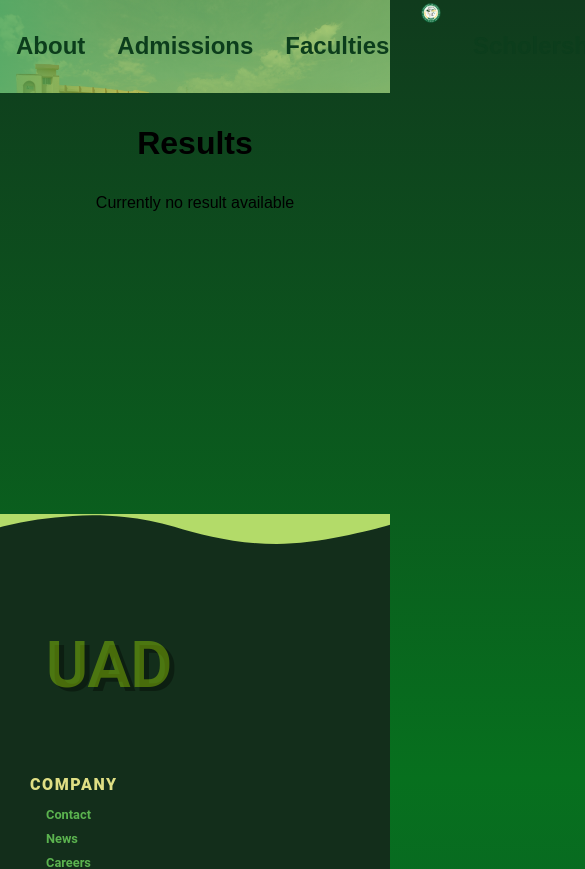
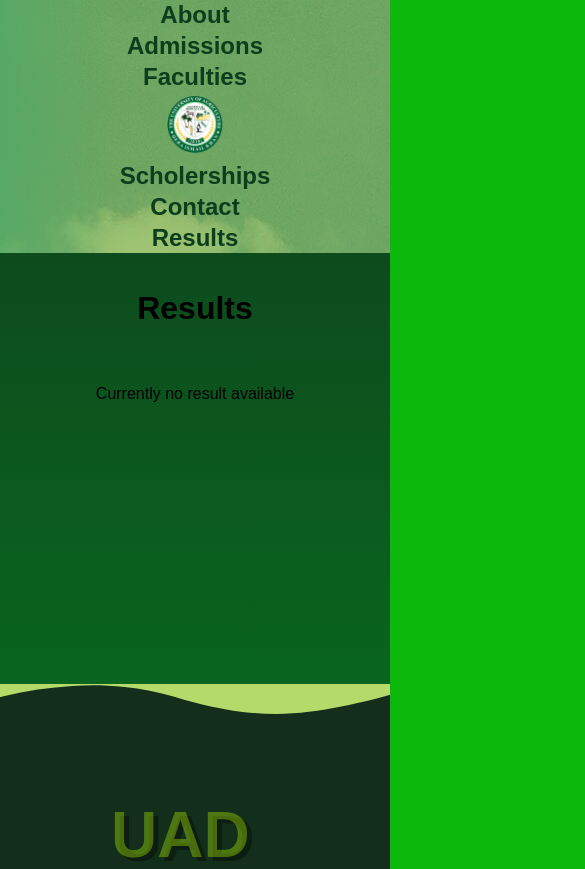
Before and after one commit to HashirA32/uad, a React (Create React App) app: page /links in a window 390 px wide. Shown: the top 869 px of the page, 585 px wide, since content can reach past the window. Built offline with nearby package versions, Linux system fonts and the light colour scheme.

Commit message:
Maked the web responsive for mobile and tablets

```diff
--- a/public/index.html
+++ b/public/index.html
@@ -3,7 +3,7 @@
   <head>
     <meta charset="utf-8" />
     <link rel="icon" href="%PUBLIC_URL%/favicon.ico" />
-    <meta name="viewport" content="width=device-width, initial-scale=1" />
+    <meta name="viewport" content="width=device-width, initial-scale=1.0">
     <meta name="theme-color" content="#000000" />
     <meta
       name="description"
--- a/src/App.css
+++ b/src/App.css
@@ -1,5 +1,6 @@
+/* Base Styles */
+
 .Nav {
-
   margin: 0;
   padding: 0;
   display: flex;
@@ -7,7 +8,6 @@
   justify-content: space-around;
   background-color: #008f2d;
   background: linear-gradient(to right, #58ad57da 0%, #81b9188c 30%, #81b9188c 100%), url('/images/Background.jpg');
-  background-size: cover;
   background-repeat: no-repeat;
   height: 11vh;
   width: auto;
@@ -39,13 +39,11 @@ a {
 }
 
 .logo {
-
   margin-top: 0.1rem;
-  height: 11dvh;
+  height: auto;
   width: 5dvw;
   background-size: contain;
   border-radius: 50%;
-
 }
 
 img {
@@ -58,15 +56,13 @@ img {
   height: fit-content;
   width: fit-content;
   margin-left: 5dvw;
-  margin-top: 47dvh;
+  margin-top: 40dvh;
   padding: 1.5rem;
   font-weight: 600;
   font-size: 3.5rem;
-  background: linear-gradient(to right, #0b3223ef, #0b3223a6, #045e3be3 );
-  border-radius: 5px ;
+  background: linear-gradient(to right, #0b3223ef, #0b3223a6, #045e3be3);
+  border-radius: 5px;
   color: rgba(163, 255, 163, 0.753);
-
-
 }
 
 .hero-text {
@@ -76,12 +72,12 @@ img {
   top: 20dvh;
   left: -0.8rem;
   padding: 0.9rem;
-  font-size: 3rem;
+  font-size: 2.5rem;
   border-radius: 1rem;
   color: #5bb34f;
-  background: linear-gradient(to right, #0b3223e5, #0b3223a6, #045e3cb2 );
+  background: linear-gradient(to right, #0b3223e5, #0b3223a6, #045e3cb2);
   margin: 0px;
-
+  z-index: -111;
 }
 
 .hero-text-Link {
@@ -91,15 +87,13 @@ img {
   padding: 0px;
 }
 
-
 /* Card section */
-
 
 .card {
   position: relative;
   background-size: cover;
-  width: 350px;
-  height: 230px;
+  width: 21rem;
+  height: 14rem;
   background-color: #f8f8f813;
   border-radius: 10px;
   display: flex;
@@ -111,7 +105,6 @@ img {
   transition: all 0.6s cubic-bezier(0.175, 0.885, 0.32, 1.275);
   margin: 0px;
   padding: 0px;
-
   aspect-ratio: 2/2;
   object-fit: contain;
 }
@@ -132,8 +125,6 @@ img {
   background-color: rgba(0, 0, 0, 0);
 }
 
-
-
 .cards-Contianer::-webkit-scrollbar {
   background-color: #021809;
   border-radius: 5px;
@@ -145,15 +136,12 @@ img {
   border-radius: 5px;
 }
 
-
-
 .card svg {
   width: 48px;
   fill: #333;
   transition: all 0.6s cubic-bezier(0.175, 0.885, 0.32, 1.275);
   margin: 0px;
   padding: 0px;
-
 }
 
 .card:hover {
@@ -180,7 +168,6 @@ img {
 .card:hover .card__content {
   transform: rotateX(0deg);
   background-color: #0d272b;
-
 }
 
 .card__title {
@@ -204,25 +191,21 @@ img {
   text-align: center;
   padding-top: 2rem;
   padding: 1rem;
-
 }
 
-
-
 .ACADEMICMain {
-
   margin: 0px;
   padding: 0px;
   height: 100dvh;
   width: auto;
   background-color: #21742f;
 }
+
 .ACADEMIC {
   margin: 0px;
   padding: 0px;
   margin-left: 5dvw;
   padding-top: 1rem;
-
 }
 
 .Academic-Heading {
@@ -232,10 +215,8 @@ img {
   border-radius: 1rem;
   padding: 1rem;
   font-size: 3rem;
-  background: linear-gradient(to right,  #4e9ce67c 0%,#a3c4e27c 40%, #0d2b1900 100% );
+  background: linear-gradient(to right, #4e9ce67c 0%, #a3c4e27c 40%, #0d2b1900 100%);
   width: fit-content;
-
-
 }
 
 .Academic-text {
@@ -246,52 +227,47 @@ img {
   font-weight: 600;
   color: #b8cfe67c;
   padding-left: 1rem;
-
 }
 
-
-
 /* Faculty Section */
-
 
 .Faculty {
   height: 180dvh;
   width: auto;
   background-color: #0f6424d7;
 }
+
 .FacultyHeading {
   display: flex;
-  justify-content:space-around;
+  justify-content: space-around;
   color: rgb(11, 20, 12);
-
 }
 
 .FacultyMainLine {
   position: relative;
   font-size: 3rem;
   font-weight: 600;
-  padding-right:5rem;
+  padding-right: 5rem;
 }
-
 
 .FacultyMainHeading {
   font-size: 1rem;
   font-weight: 600;
 }
+
 .FacultyD1 {
   display: flex;
   align-items: center;
-  justify-content:stretch;
+  justify-content: stretch;
   width: 90dvw;
   margin: 0rem;
   padding: 0rem;
-
 }
 
 .FacultyD2 {
   display: flex;
   align-items: center;
-  justify-content:stretch;
+  justify-content: stretch;
   width: 90dvw;
   margin-top: 2rem;
   padding-left: 5rem;
@@ -302,8 +278,6 @@ img {
   padding: 1rem;
   padding-left: 5rem;
   padding-right: 4rem;
-
-
 }
 
 .FacultyImage1 {
@@ -345,7 +319,6 @@ img {
 
 /* Counter Section */
 
-
 .CounterMain {
   height: 50dvh;
   width: auto;
@@ -357,17 +330,14 @@ img {
 }
 
 .Counter {
-
   display: inline-block;
   margin: 0 12dvw;
   text-align: center;
   font-size: 2rem;
   font-weight: 600;
-
 }
 
 /* Feedback section */
-
 
 .App {
   text-align: center;
@@ -418,9 +388,7 @@ img {
   text-align: right;
 }
 
-
 /* Events Section */
-
 
 .Event {
   height: 80dvh;
@@ -430,7 +398,7 @@ img {
   padding-right: 2rem;
   display: flex;
   align-items: center;
-  justify-content:flex-end;
+  justify-content: flex-end;
   flex-wrap: wrap;
   gap: 2rem;
   background-color: #103b1d;
@@ -472,21 +440,21 @@ img {
   -webkit-transition: all .8s ease;
   transition: all .8s ease;
   -webkit-filter: blur(.5rem);
-          filter: blur(.5rem);
+  filter: blur(.5rem);
 }
 
 .text {
   -webkit-box-flex: 1;
-      -ms-flex-positive: 1;
-          flex-grow: 1;
+  -ms-flex-positive: 1;
+  flex-grow: 1;
   padding: 15px;
   display: -webkit-box;
   display: -ms-flexbox;
   display: flex;
   -webkit-box-orient: vertical;
   -webkit-box-direction: normal;
-      -ms-flex-direction: column;
-          flex-direction: column;
+  -ms-flex-direction: column;
+  flex-direction: column;
   color: rgb(255, 255, 255);
   font-weight: 900;
   font-size: 1.1rem;
@@ -504,11 +472,8 @@ img {
   top: -30%;
   left: 50%;
   -webkit-filter: blur(0rem);
-          filter: blur(0rem);
+  filter: blur(0rem);
 }
-
-
-
 
 /* Footer Section */
 
@@ -518,9 +483,9 @@ h1 {
   filter: drop-shadow(5px 4px 0px rgb(0, 0, 0));
 }
 
-.pg-footer {
+/* .pg-footer {
   font-family: 'Roboto', sans-serif;
-}
+} */
 
 .footer {
   background-color: #132e1b;
@@ -550,11 +515,10 @@ h1 {
 }
 
 .footer-content-column {
-  box-sizing: border-box;
-  padding-left: 15px;
+
+  padding-left: 5rem;
   padding-right: 15px;
-  width: 100%;
-  color: #fff;
+
 }
 
 .footer-content-column ul li a {
@@ -662,8 +626,6 @@ h1 {
   width: 236px;
 }
 
-
-
 .footer-social-amoeba-path {
   fill: #5bb34f;
 }
@@ -687,7 +649,6 @@ h1 {
   border: 0;
   top: 50%;
 }
-
 
 .footer-copyright {
   background-color: #5bb34f;
@@ -716,59 +677,424 @@ h1 {
   text-decoration: none;
 }
 
-@media (min-width:320px) and (max-width:479px)  {
-  .footer-content {
-    padding-bottom: 60px;
+/* Responsive Styles */
+
+@media (max-width: 1024px) {
+  .Nav {
+    flex-direction: column;
+    height: 30dvh;
+  }
+  .logo {
+    height: fit-content;
+    width: 15dvw;
+  }
+  .hero {
+    height: 68dvh;
+    padding: 10px;
+    background-size: cover;
+  }
+
+  .name {
+    top: auto;
+    bottom: -25px;
+    padding: 0.5rem;
+
+  }
+
+  .hero-text {
+    font-size: 2.5rem;
+  }
+
+  .hero-text-Link {
+    font-size:  3rem;
+  }
+
+
+  .ACADEMIC {
+    display: flex;
+    flex-direction: column;
+    align-items: center;
+    justify-content: center;
+  }
+  .cards-Contianer {
+    flex-direction: column;
+    height: 63dvh;
+    width: 60dvh;
+    padding: 0px;
+
+
+  }
+
+  .card {
+    width: 18rem;
+    height: 11.5rem;
+    background-color: transparent;
+  }
+
+
+  .Faculty {
+    height: 60dvh;;
+   }
+   .FacultyD1{
+     height: 20dvh;
+     margin: 0px;
+     padding: 0px;
+     width: 95dvw;
+
+   }
+
+   .FacultyD2 {
+     height: 20dvh;
+     margin: 0px;
+     padding: 1.5rem;
+     width: 95dvw;
+   }
+
+   .FacultyImage{
+     height: 20dvh;
+     width: 60dvw;
+   }
+
+   .FacultyImage1 {
+     padding-top: 3rem;
+     width: 60dvw;
+     height: 20dvh;
+   }
+   .FacultyDetails{
+     width: 50dvw;
+     height: 20dvh;
+     padding: 0px;
+   }
+
+   .Faculty__description{
+     width: 20dvh;
+     height: 20dvh;
+     padding: 0px;
+   }
+
+   .FacultyImage {
+     height: 30dvh;
+     width: 40dvh;
+     padding: 0.5rem;
+     padding-left: 1rem;
+     padding-right: 2rem;
+   }
+
+   .Faculty__title {
+     font-size: 1rem;
+     margin: 0px;
+   }
+
+
+  .ACADEMICMain,
+  .Faculty,
+  .CounterMain,
+  .App,
+  .Event,
+  .Scholership,
+  .Result {
+    height: auto;
+    padding: 20px;
+  }
+
+  .Academic-Heading,
+  .FacultyMainLine,
+  .Counter,
+  .Scholership-H,
+  .Result-H {
+    font-size: 2rem;
+  }
+
+  .Academic-text,
+  .Faculty__description,
+  .Counter,
+  .Scholership-D,
+  .Result-D {
+    font-size: 1rem;
   }
 }
 
-@media (min-width:480px) and (max-width:599px)  {
-  .footer-content {
-    padding-bottom: 60px;
+@media (max-width: 768px) {
+  .Nav {
+    flex-direction: column;
+  }
+
+  .logo {
+    height: fit-content;
+    width: 15dvw;
+  }
+  .hero {
+    height: auto;
+    padding: 10px;
+  }
+
+  .name {
+    font-size: 1.2rem;
+    top: auto;
+    margin-top: 4rem;
+    bottom: -10px;
+    padding: 0.5rem;
+  }
+
+  .hero-text {
+    font-size: 1.5rem;
+    top: 5vh;
+
+  }
+
+  .hero-text-Link {
+    font-size: 1.6rem;
+  }
+
+
+  .ACADEMIC {
+    display: flex;
+    flex-direction: column;
+    align-items: center;
+    justify-content: center;
+  }
+  .cards-Contianer {
+    flex-direction: column;
+    height: 63dvh;
+    width: 30dvh;
+    padding: 0px;
+
+
+  }
+
+  .card {
+    width: 18rem;
+    height: 11.5rem;
+    background-color: transparent;
+  }
+
+
+  .Faculty {
+    height: 60dvh;;
+   }
+   .FacultyD1{
+     height: 20dvh;
+     margin: 0px;
+     padding: 0px;
+     width: 95dvw;
+
+   }
+
+   .FacultyD2 {
+     height: 20dvh;
+     margin: 0px;
+     padding: 1.5rem;
+     width: 95dvw;
+   }
+
+   .FacultyImage{
+     height: 20dvh;
+     width: 60dvw;
+   }
+
+   .FacultyImage1 {
+     padding-top: 3rem;
+     width: 60dvw;
+     height: 20dvh;
+   }
+   .FacultyDetails{
+     width: 50dvw;
+     height: 20dvh;
+     padding: 0px;
+   }
+
+   .Faculty__description{
+     width: 20dvh;
+     height: 20dvh;
+     padding: 0px;
+   }
+
+   .FacultyImage {
+     height: 30dvh;
+     width: 40dvh;
+     padding: 0.5rem;
+     padding-left: 1rem;
+     padding-right: 2rem;
+   }
+
+   .Faculty__title {
+     font-size: 1rem;
+     margin: 0px;
+   }
+
+
+  .ACADEMICMain,
+  .Faculty,
+  .CounterMain,
+  .App,
+  .Event,
+  .Scholership,
+  .Result {
+    height: auto;
+    padding: 10px;
+  }
+
+  .Academic-Heading,
+  .FacultyMainLine,
+  .Counter,
+  .Scholership-H,
+  .Result-H {
+    font-size: 1.5rem;
+  }
+
+  .Academic-text,
+  .Faculty__description,
+  .Counter,
+  .Scholership-D,
+  .Result-D {
+    font-size: 0.8rem;
   }
 }
 
-@media (min-width:600px) and (max-width: 800px)  {
-  .footer-content {
-    padding-bottom: 60px;
+@media (max-width: 480px) {
+  .Nav {
+    flex-direction: column;
+
   }
+
+  .logo {
+    height: fit-content;
+    width: 15dvw;
+  }
+  .hero {
+    height: auto;
+    padding: 5px;
+    font-size: 2rem;
+  }
+
+  .hero-text-Link {
+    font-size: 1.2rem;
+  }
+
+  .name {
+    font-size: 1.2rem;
+    top: auto;
+    margin-top: 4rem;
+    bottom: -5px;
+    padding: 0.5rem;
+  }
+
+  .hero-text {
+    font-size: 1rem;
+    top: 2vh;
+    padding-left: 1rem;
+    padding-right: 0.2rem;
+    padding-bottom: 0.5rem;
+    padding-top: 0.5rem;
+    width: fit-content;
+  }
+
+  .cards-Contianer {
+    flex-direction: column;
+    height: 63dvh;
+    width: 90%;
+  }
+
+  .card {
+    width: 18rem;
+    height: 11.5rem;
+    background-color: transparent;
+  }
+  .ACADEMICMain,
+  .CounterMain,
+  .App,
+  .Event,
+  .Scholership,
+  .Result {
+    height: auto;
+    padding: 5px;
+  }
+  .Faculty {
+   height: 60dvh;;
+  }
+  .FacultyD1{
+    height: 20dvh;
+    margin: 0px;
+    padding: 0px;
+    width: 95dvw;
+
+  }
+
+  .FacultyD2 {
+    height: 20dvh;
+    margin: 0px;
+    padding: 1.5rem;
+    width: 95dvw;
+  }
+
+  .FacultyImage{
+    height: 20dvh;
+    width: 60dvw;
+  }
+
+  .FacultyImage1 {
+    padding-top: 3rem;
+    width: 60dvw;
+    height: 20dvh;
+  }
+  .FacultyDetails{
+    width: 50dvw;
+    height: 20dvh;
+    padding: 0px;
+  }
+
+  .Faculty__description{
+    width: 20dvh;
+    height: 20dvh;
+    padding: 0px;
+  }
+
+  .FacultyImage {
+    height: 30dvh;
+    width: 40dvh;
+    padding: 0.5rem;
+    padding-left: 1rem;
+    padding-right: 2rem;
+  }
+
+  .Faculty__title {
+    font-size: 1rem;
+    margin: 0px;
+  }
+
+  .text {
+    font-size:0.9rem;
 }
 
-@media (min-width:801px)  {
-  .footer-content {
-    padding-bottom: 60px;
-  }
+.feedback-container {
+  font-size: 0.6rem;
+
 }
 
-@media (min-width:1025px) {
-  .footer-content {
-    padding-bottom: 60px;
-  }
+.feedback-grid {
+  font-size: 1rem;padding-bottom: 1rem;
 }
-
-@media (min-width:1281px) {
-  .footer-content {
-    padding-bottom: 60px;
-  }
-}
-
-@media (min-width: 760px) {
-  .footer-wave-svg {
-    height: 50px;
+  .Academic-Heading,
+  .FacultyMainLine,
+  .Counter,
+  .Scholership-H,
+  .Result-H {
+    font-size: 1rem;
+    margin-bottom: 1.5rem;
   }
 
-  .footer-content-column {
-    width: 24.99%;
+  .Academic-text,
+  .Counter,
+  .Scholership-D,
+  .Result-D {
+    font-size: 0.6rem;
+    padding: 2px;
   }
 }
 
 
 
-
-
-
-
-                                         /*Pages CSS*/
+                                        /*Pages CSS*/
 
 
 
@@ -1001,7 +1327,7 @@ h1 {
 
 .LinkMain  {
  display: flex;
- align-items: start;
+ align-items: center;
  justify-content: space-around;
 }
 
--- a/src/App.js
+++ b/src/App.js
@@ -1,5 +1,5 @@
 import React from "react";
-import { BrowserRouter as Router, Routes, Route, useLocation } from "react-router-dom";
+import { BrowserRouter as Router, Routes, Route,  } from "react-router-dom";
 import { Suspense, lazy } from "react";
 
 import Navbar from './comps/Navbar';
@@ -33,8 +33,8 @@ function HomePageComponents() {
 }
 
 function App() {
-  const location = useLocation();
-  const isHomePage = location.pathname === "/";
+
+
 
   return (
     <>
--- a/src/comps/Faculty.js
+++ b/src/comps/Faculty.js
@@ -19,7 +19,7 @@ const Faculty = () => {
         </div>
         <div className='FacultyDetails'>
           <p className="Faculty__title">Faculty of <br/> Computer Science</p>
-          <p className="Faculty__description">Explore BS in Computer Science at Agriculture University of Dera Ismail Khan (UAD). Gain programming and IT expertise for tech careers. Discover modern facilities and experienced faculty.</p>
+          <p className="Faculty__description">Explore BS in Computer Science at Agriculture University of Dera Ismail Khan (UAD). </p>
         </div>
       </div>
 
@@ -27,7 +27,7 @@ const Faculty = () => {
 
         <div className='FacultyDetails'>
           <p className="Faculty__title">Faculty of <br/> Agriculture</p>
-          <p className="Faculty__description">Explore BS in Agriculture at Agriculture University of Dera Ismail Khan (UAD). Gain expertise in agricultural sciences and sustainable farming, with modern facilities and experienced faculty.</p>
+          <p className="Faculty__description">Explore BS in Agriculture at Agriculture University of Dera Ismail Khan (UAD). </p>
         </div>
         <div className='FacultyImage'>
           <img  className='FacultyImage1' src="./images/AG1.png" alt="img" />
--- a/src/comps/Hero.js
+++ b/src/comps/Hero.js
@@ -7,7 +7,7 @@ const Hero = () => {
       <div className="hero">
 
       <div className="hero-text">
-       Join the <Link to="/" className='hero-text-Link' >UAD</Link> Community, where passion ignites purpose.
+       Join the <Link to="/" className='hero-text-Link' >UAD</Link> Community, where passion <br/>ignites purpose.
        </div>
        <div className="name">
        <a className='hero-text-Link' href='/'>University of  Agriculture<br/>Dera Ismail Khan </a>
--- a/src/index.css
+++ b/src/index.css
@@ -1,5 +1,5 @@
   body {
-  margin: 0;
+  margin: 0px;
   background: linear-gradient(to top, rgb(15, 75, 50), rgb(7, 112, 30), #103b1d  );
   background-color: rgb(13, 184, 13);
   -webkit-font-smoothing: antialiased;
@@ -17,7 +17,3 @@
   background-color: #027525;
   border-radius: 5px;
 }
-code {
-  font-family: source-code-pro, Menlo, Monaco, Consolas, 'Courier New',
-    monospace;
-}
```
Also changed, not shown: src/comps/Feedback.js (+7 -7 lines).
